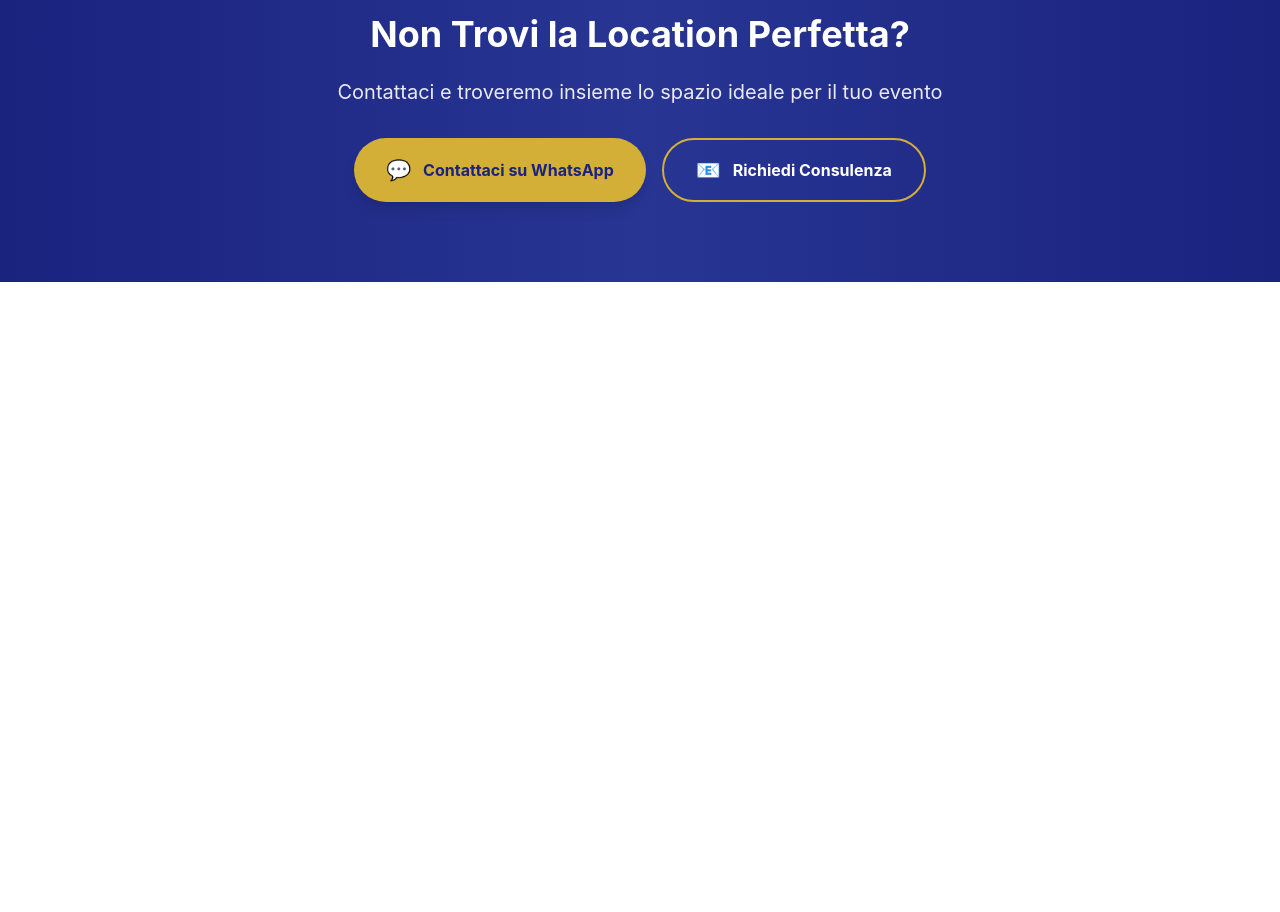
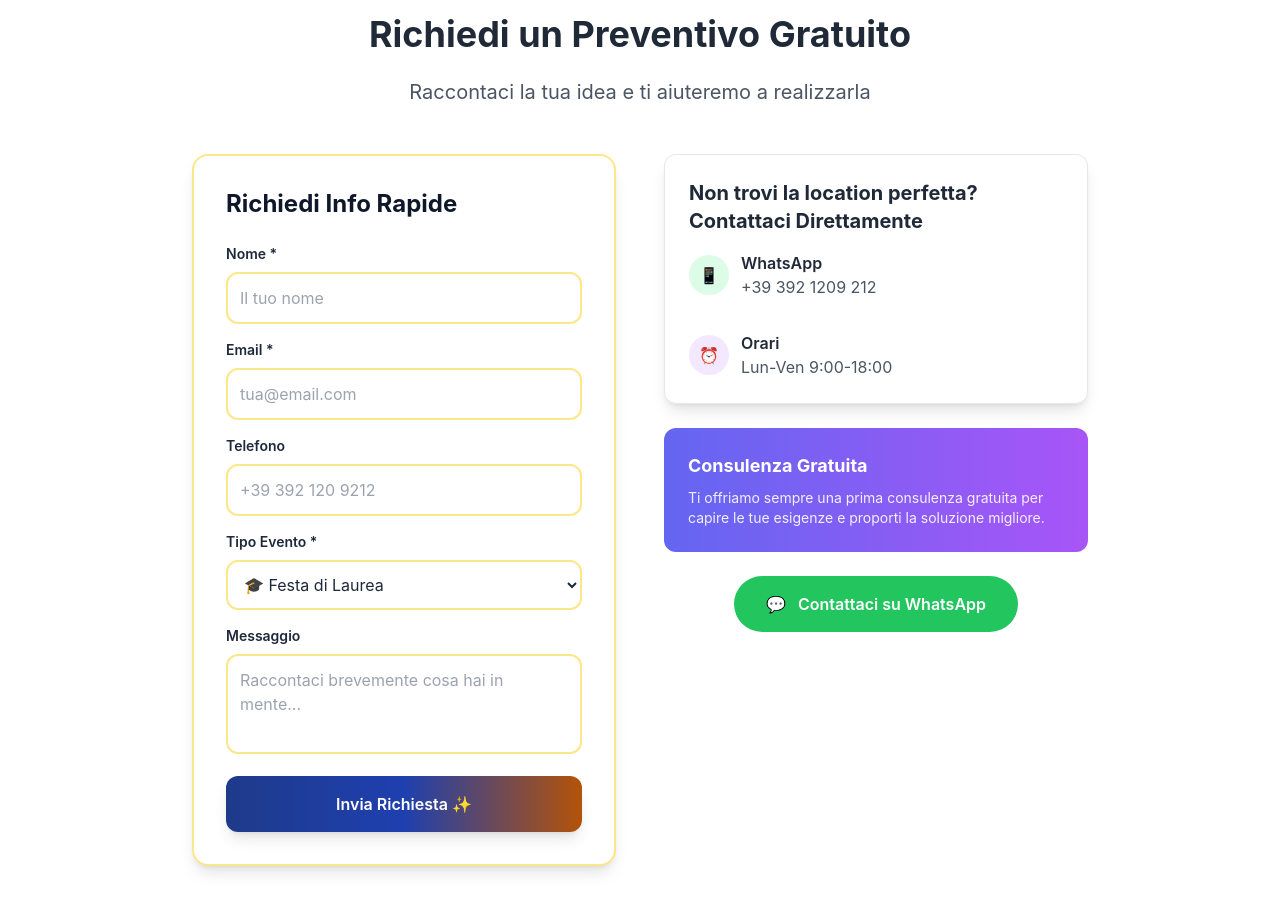
Before and after one commit to Gregoriounipd/fast-events, a Next.js app: page /sale in a window 1280 px wide. Shown: the part 2240-3152 px from the top of the page. Before the commit the page ends 2522 px from the top, so only its background shows below. Built offline with nearby package versions, Linux system fonts and the light colour scheme.

Commit message:
murder mob

```diff
--- a/app/layout.js
+++ b/app/layout.js
@@ -1,4 +1,6 @@
 import './globals.css'
+import { GoogleAnalytics } from '@next/third-parties/google'
+
 
 export const metadata = {
   title: 'Adori Events - Feste di Laurea, Compleanni e Diciottesimi',
@@ -39,7 +41,10 @@
 export default function RootLayout({ children }) {
   return (
     <html lang="it">
-      <body>{children}</body>
+      <body>
+        {children}
+        <GoogleAnalytics gaId="G-5ECQT641VW" />
+      </body>
     </html>
   )
 }
--- a/app/sale/page.js
+++ b/app/sale/page.js
@@ -1,7 +1,130 @@
 "use client";
 
+import { useState } from 'react';
 import Link from 'next/link';
 import Image from 'next/image';
+
+
+// QUICK QUOTE FORM
+function QuickQuoteForm() {
+  const [formData, setFormData] = useState({
+    nome: '',
+    email: '',
+    telefono: '',
+    tipoEvento: 'Laurea',
+    numeroPartecipanti: '',
+    messaggio: ''
+  });
+
+  const handleSubmit = async (e) => {
+    e.preventDefault();
+    try {
+      const GOOGLE_FORM_URL = 'https://docs.google.com/forms/d/e/1FAIpQLSePasSeI0x6sb0BsNxKi8vcx1ZfMQVbCHUMsYV6y8yBvF2VDQ/formResponse';
+
+      const formDataToSend = new FormData();
+      formDataToSend.append('entry.1286963313', formData.nome);
+      formDataToSend.append('entry.1755813807', formData.email);
+      formDataToSend.append('entry.1852190146', formData.telefono);
+      formDataToSend.append('entry.33183968', formData.tipoEvento);
+      formDataToSend.append('entry.2097799976', formData.messaggio);
+
+      await fetch(GOOGLE_FORM_URL, {
+        method: 'POST',
+        body: formDataToSend,
+        mode: 'no-cors',
+      });
+
+      alert('✅ Richiesta inviata! Ti contatteremo entro 24 ore.');
+      setFormData({ nome: '', email: '', telefono: '', tipoEvento: 'Laurea', numeroPartecipanti: '', messaggio: '' });
+    } catch (error) {
+      alert('❌ Errore nell\'invio. Contattaci su WhatsApp: +39 392 1209 212');
+    }
+  };
+
+  const handleChange = (e) => {
+    setFormData({ ...formData, [e.target.name]: e.target.value });
+  };
+
+  return (
+    <form onSubmit={handleSubmit} className="bg-white rounded-2xl shadow-lg p-6 sm:p-8 border-2 border-amber-200">
+      <h3 className="text-2xl font-bold text-slate-900 mb-6">Richiedi Info Rapide</h3>
+
+      <div className="space-y-4">
+        <div>
+          <label className="block text-sm font-semibold text-slate-800 mb-2">Nome *</label>
+          <input
+            type="text"
+            name="nome"
+            value={formData.nome}
+            onChange={handleChange}
+            placeholder="Il tuo nome"
+            className="w-full p-3 border-2 border-amber-200 rounded-xl focus:ring-2 focus:ring-blue-900 focus:border-blue-900 bg-white text-slate-800"
+            required
+          />
+        </div>
+
+        <div>
+          <label className="block text-sm font-semibold text-slate-800 mb-2">Email *</label>
+          <input
+            type="email"
+            name="email"
+            value={formData.email}
+            onChange={handleChange}
+            placeholder="tua@email.com"
+            className="w-full p-3 border-2 border-amber-200 rounded-xl focus:ring-2 focus:ring-blue-900 focus:border-blue-900 bg-white text-slate-800"
+            required
+          />
+        </div>
+
+        <div>
+          <label className="block text-sm font-semibold text-slate-800 mb-2">Telefono</label>
+          <input
+            type="tel"
+            name="telefono"
+            value={formData.telefono}
+            onChange={handleChange}
+            placeholder="+39 392 120 9212"
+            className="w-full p-3 border-2 border-amber-200 rounded-xl focus:ring-2 focus:ring-blue-900 focus:border-blue-900 bg-white text-slate-800"
+          />
+        </div>
+
+        <div>
+          <label className="block text-sm font-semibold text-slate-800 mb-2">Tipo Evento *</label>
+          <select
+            name="tipoEvento"
+            value={formData.tipoEvento}
+            onChange={handleChange}
+            className="w-full p-3 border-2 border-amber-200 rounded-xl focus:ring-2 focus:ring-blue-900 focus:border-blue-900 bg-white text-slate-800"
+          >
+            <option value="Laurea">🎓 Festa di Laurea</option>
+            <option value="Compleanno">🎂 Compleanno</option>
+            <option value="Diciottesimo">🎉 Diciottesimo</option>
+            <option value="Altro">✨ Altro</option>
+          </select>
+        </div>
+
+        <div>
+          <label className="block text-sm font-semibold text-slate-800 mb-2">Messaggio</label>
+          <textarea
+            name="messaggio"
+            value={formData.messaggio}
+            onChange={handleChange}
+            placeholder="Raccontaci brevemente cosa hai in mente..."
+            rows="3"
+            className="w-full p-3 border-2 border-amber-200 rounded-xl focus:ring-2 focus:ring-blue-900 focus:border-blue-900 bg-white text-slate-800 resize-none"
+          ></textarea>
+        </div>
+
+        <button
+          type="submit"
+          className="w-full py-4 bg-gradient-to-r from-blue-900 via-blue-800 to-amber-700 text-white font-semibold rounded-xl hover:from-blue-950 hover:to-amber-800 transition-all duration-300 shadow-lg hover:shadow-xl"
+        >
+          Invia Richiesta ✨
+        </button>
+      </div>
+    </form>
+  );
+}
 
 export default function SalePage() {
   return (
@@ -189,36 +312,76 @@
           </div>
         </div>
       </section>
+      {/* Quick Contact Form */}
+      < section id="contatto-rapido" className="py-20 px-6 bg-white" >
+        <div className="max-w-4xl mx-auto">
+          <div className="text-center mb-12">
+            <h2 className="text-3xl md:text-4xl font-bold text-gray-800 mb-6">
+              Richiedi un Preventivo Gratuito
+            </h2>
+            <p className="text-xl text-gray-600">
+              Raccontaci la tua idea e ti aiuteremo a realizzarla
+            </p>
+          </div>
 
-      {/* CTA Final */}
-      <section className="py-20 bg-gradient-to-r from-[#1A237E] via-[#283593] to-[#1A237E]">
-        <div className="max-w-4xl mx-auto px-6 text-center">
-          <h2 className="text-3xl md:text-4xl font-bold mb-6 text-white">
-            Non Trovi la Location Perfetta?
-          </h2>
-          <p className="text-xl mb-8 text-white/90">
-            Contattaci e troveremo insieme lo spazio ideale per il tuo evento
+          <div className="grid lg:grid-cols-2 gap-12 items-start">
+            <div>
+              <QuickQuoteForm />
+            </div>
+
+            <div className="space-y-6">
+              <div className="bg-white p-6 rounded-xl shadow-lg border border-gray-200">
+                <h3 className="text-xl font-bold text-gray-800 mb-4">Non trovi la location perfetta? Contattaci Direttamente</h3>
+
+                <div className="space-y-4">
+                  <div className="flex items-center gap-3">
+                    <div className="w-10 h-10 bg-green-100 rounded-full flex items-center justify-center">
+                      <span className="text-green-600">📱</span>
+                    </div>
+                    <div>
+                      <div className="font-semibold text-gray-800">WhatsApp</div>
+                      <div className="text-gray-600">+39 392 1209 212</div>
+                    </div>
+                  </div>
+
+                  <div className="flex items-center gap-3">
+
+                  </div>
+
+                  <div className="flex items-center gap-3">
+                    <div className="w-10 h-10 bg-purple-100 rounded-full flex items-center justify-center">
+                      <span className="text-purple-600">⏰</span>
+                    </div>
+                    <div>
+                      <div className="font-semibold text-gray-800">Orari</div>
+                      <div className="text-gray-600">Lun-Ven 9:00-18:00</div>
+                    </div>
+                  </div>
+                </div>
+              </div>
+
+              <div className="bg-gradient-to-r from-indigo-500 to-purple-500 text-white p-6 rounded-xl">
+                <h4 className="text-lg font-bold mb-2">Consulenza Gratuita</h4>
+                <p className="text-sm opacity-90">
+                  Ti offriamo sempre una prima consulenza gratuita per capire le tue esigenze e proporti la soluzione migliore.
                 </p>
-          <div className="flex flex-col sm:flex-row gap-4 justify-center">
+              </div>
+
+              <div className="text-center">
                 <a
-              href="https://wa.me/3921209212?text=Ciao! Vorrei informazioni sulle vostre location."
+                  href="https://wa.me/3921209212?text=Ciao! Vorrei informazioni sui vostri servizi."
                   target="_blank"
                   rel="noopener noreferrer"
-              className="inline-flex items-center gap-3 bg-[#D4AF37] text-[#1A237E] px-8 py-4 rounded-full font-bold hover:bg-[#DAB86A] transition-all duration-300 shadow-lg hover:shadow-xl hover:scale-105"
+                  className="inline-flex items-center gap-3 bg-green-500 text-white px-8 py-4 rounded-full font-semibold hover:bg-green-600 transition-all duration-300 hover:scale-105"
                 >
-              <span className="text-xl">💬</span>
+                  <span>💬</span>
                   <span>Contattaci su WhatsApp</span>
-            </a>
-            <a
-              href="#contatti"
-              className="inline-flex items-center gap-3 border-2 border-[#D4AF37] text-white px-8 py-4 rounded-full font-bold hover:bg-[#D4AF37] hover:text-[#1A237E] transition-all duration-300"
-            >
-              <span className="text-xl">📧</span>
-              <span>Richiedi Consulenza</span>
                 </a>
               </div>
             </div>
-      </section>
           </div>
+        </div>
+      </section >
+    </div >
   );
 }
--- a/app/servizi/page.js
+++ b/app/servizi/page.js
@@ -163,7 +163,7 @@
 
         <button
           onClick={handleSubmit}
-          className="w-full bg-gradient-to-r from-indigo-500 to-purple-500 text-white py-3 rounded-lg font-semibold hover:from-indigo-600 hover:to-purple-600 transition-all duration-300 hover:scale-105"
+          className="w-full py-4 bg-gradient-to-r from-blue-900 via-blue-800 to-amber-700 text-white font-semibold rounded-xl hover:from-blue-950 hover:to-amber-800 transition-all duration-300 shadow-lg hover:shadow-xl"
         >
           Invia Richiesta
         </button>
--- a/package.json
+++ b/package.json
@@ -7,6 +7,7 @@
     "start": "next start"
   },
   "dependencies": {
+    "@next/third-parties": "^16.0.1",
     "next": "14.0.0",
     "react": "^18",
     "react-dom": "^18"
```
Also changed, not shown: 1 other file (tests, documents, lock files or other folders). Lines whose indentation alone changed are shown as unchanged.
